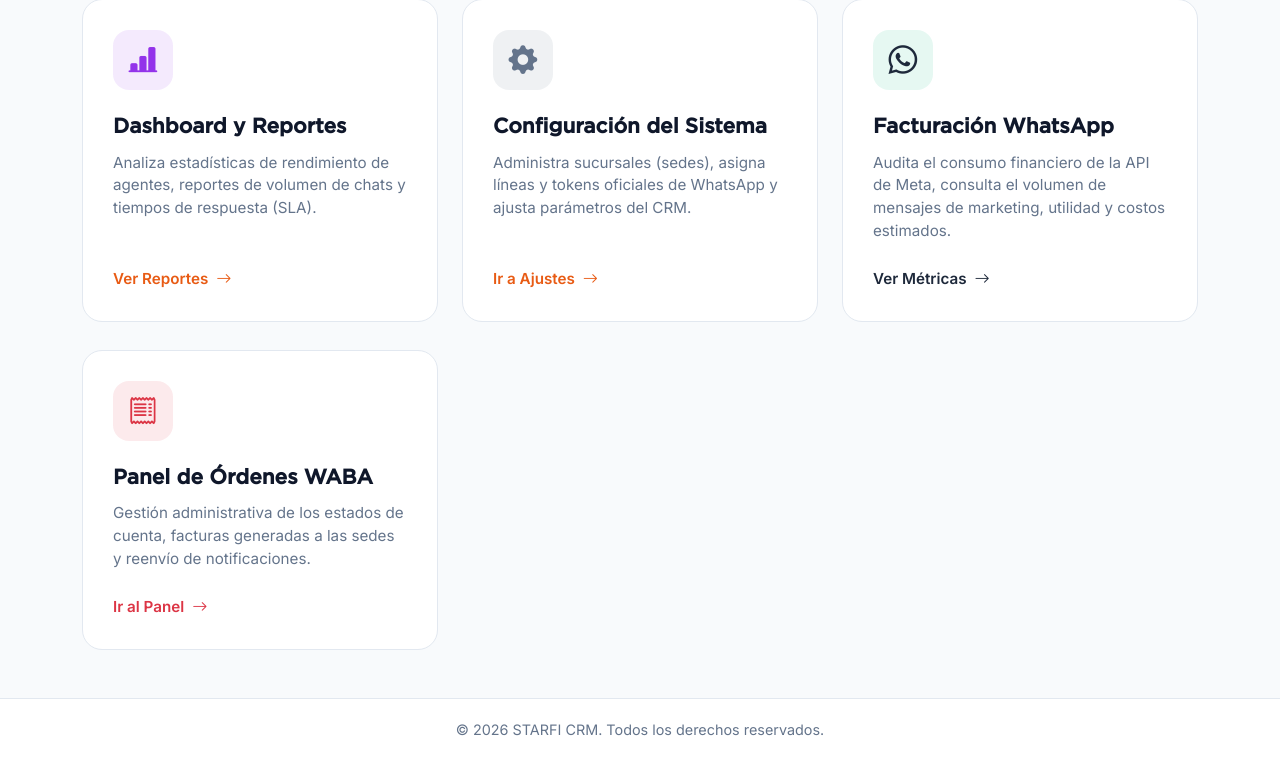
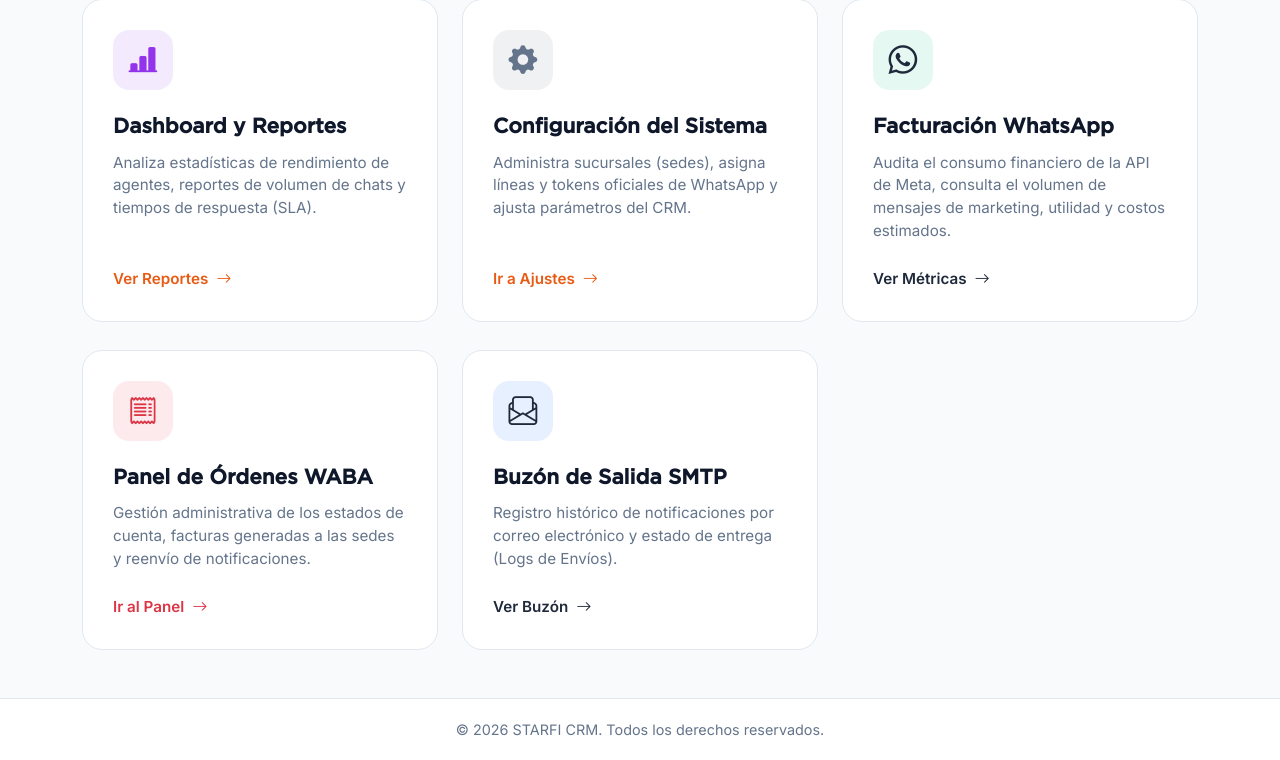
Before and after one commit to D4V1DSTARFI/starfi_crm, a PHP site: page /starfi_crm/ in a window 1280 px wide. Shown: the part 602-1362 px from the top of the page. Run offline with PHP 8.4, Linux system fonts and the light colour scheme; a user stored in the database is signed in.

Commit message:
feat(billing): link email buzon panel in main dashboard

```diff
--- a/index.php
+++ b/index.php
@@ -326,6 +326,22 @@ $rol_agente = $agente['rol'] ?? 'AGENTE';
                     </div>
                 </a>
             </div>
+
+            <!-- 8. Buzón de Salida SMTP (Solo MASTER) -->
+            <div class="col-12 col-md-6 col-lg-4">
+                <a href="modules/dashboard/buzon_correos.php" class="module-card">
+                    <div>
+                        <div class="icon-container" style="background-color: rgba(13, 110, 253, 0.1); color: var(--primary-color);">
+                            <i class="bi bi-envelope-paper"></i>
+                        </div>
+                        <h4 class="module-title">Buzón de Salida SMTP</h4>
+                        <p class="module-desc">Registro histórico de notificaciones por correo electrónico y estado de entrega (Logs de Envíos).</p>
+                    </div>
+                    <div class="action-link" style="color: var(--primary-color);">
+                        Ver Buzón <i class="bi bi-arrow-right"></i>
+                    </div>
+                </a>
+            </div>
         </div>
         <?php endif; ?>
     </div>
```
